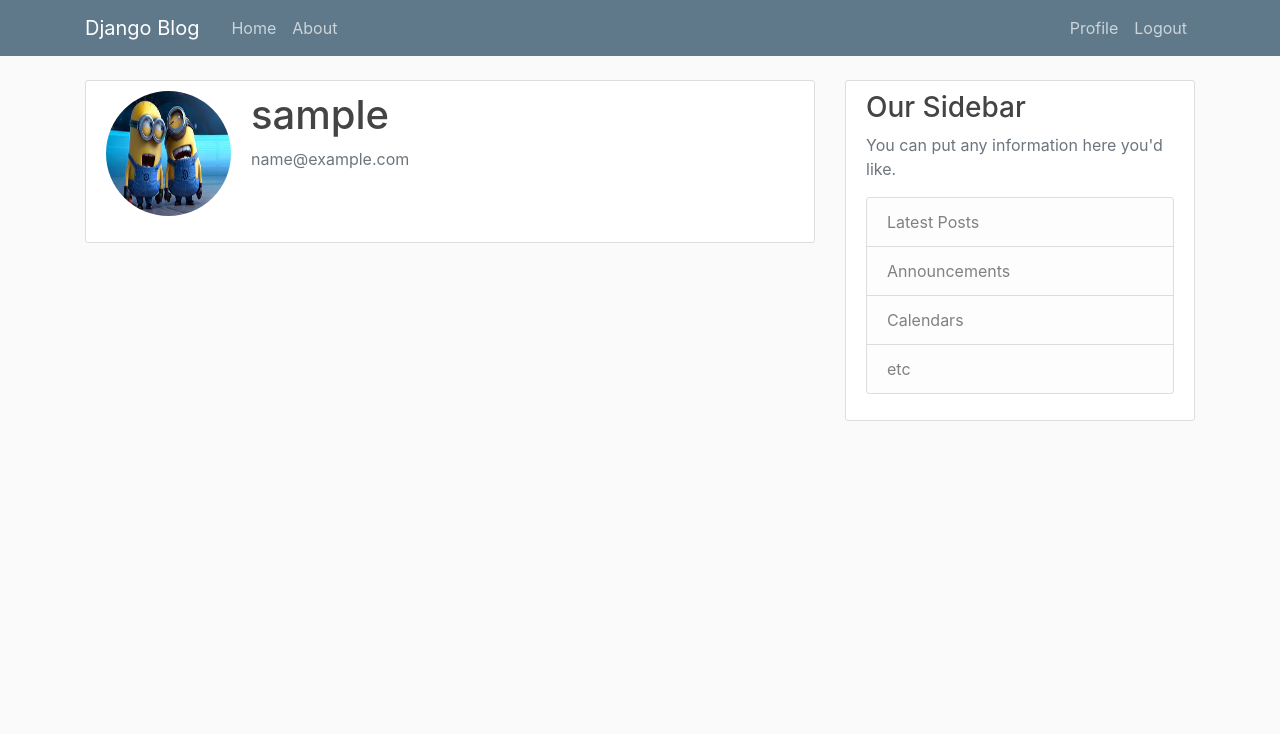
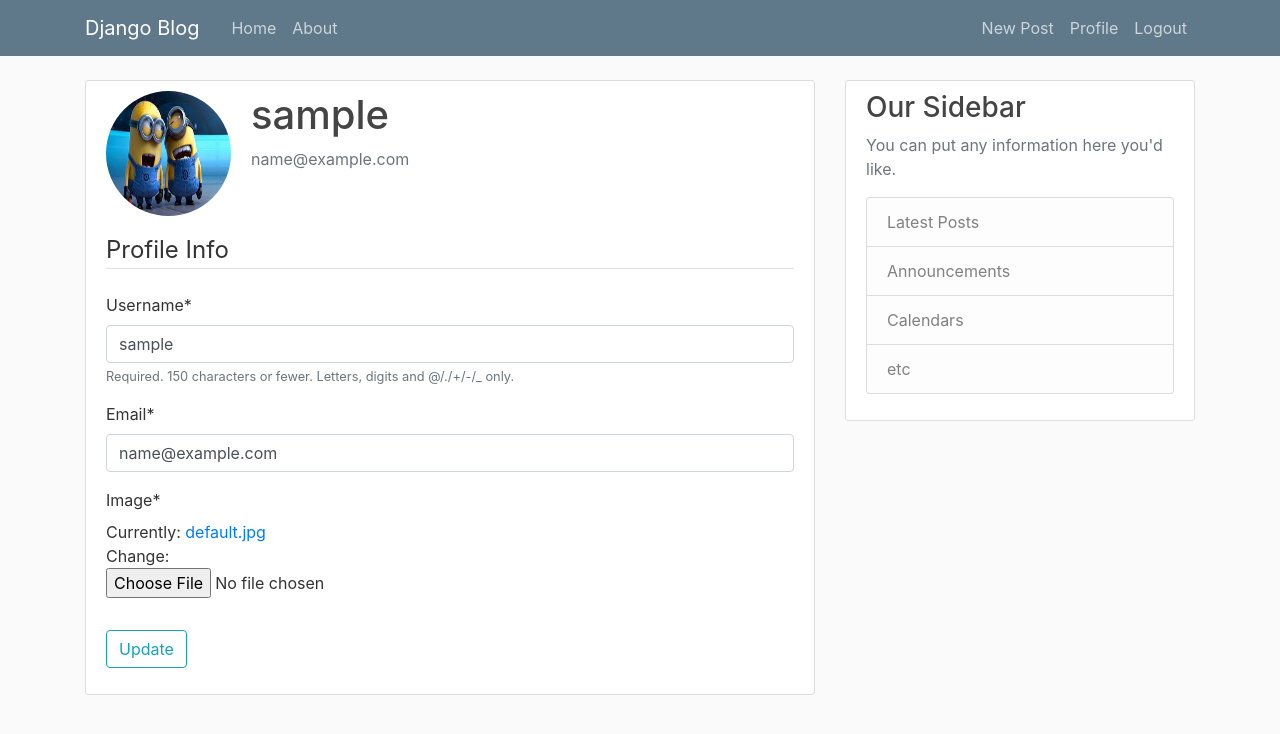
Before and after one commit to kush1307/Django-Blog-App, a Django app: page /profile/ in a window 1280 px wide. Shown: the top 734 px of the page. Run offline with Django 3.2, Linux system fonts and the light colour scheme; the visitor is signed in with stand-in values (Sample User, id 1); some libraries are stand-ins or nearby versions.

Commit message:
feat:Implemented CRUD operations for blog post using class based views.

```diff
--- a/blog/models.py
+++ b/blog/models.py
@@ -1,6 +1,7 @@
 from django.db import models
 from django.utils import timezone
 from django.contrib.auth.models import User
+from django.urls import reverse
 
 
 class Post(models.Model):
@@ -11,3 +12,6 @@ class Post(models.Model):
 
     def __str__(self):
         return self.title
+
+    def get_absolute_url(self):
+        return reverse('post-detail', kwargs={'pk':self.pk})
--- a/blog/templates/blog/base.html
+++ b/blog/templates/blog/base.html
@@ -31,6 +31,7 @@
             <!-- Navbar Right Side -->
             <div class="navbar-nav">
               {% if user.is_authenticated %}
+                  <a class="nav-item nav-link" href="{% url 'post-create' %}">New Post</a>
                   <a class="nav-item nav-link" href="{% url 'profile' %}">Profile</a>
                   <a class="nav-item nav-link" href="{% url 'logout' %}">Logout</a>
               {% else %}
--- a/blog/templates/blog/home.html
+++ b/blog/templates/blog/home.html
@@ -3,12 +3,13 @@
 {% block content %}
     {% for post in posts %}
         <article class="media content-section">
+            <img class="rounded-circle article-img" src="{{ post.author.profile.image.url }}">
           <div class="media-body">
             <div class="article-metadata">
               <a class="mr-2" href="#">{{ post.author }}</a>
               <small class="text-muted">{{ post.date_posted | date:"F d, Y" }}</small>
             </div>
-            <h2><a class="article-title" href="#">{{ post.title }}</a></h2>
+            <h2><a class="article-title" href="{% url 'post-detail' post.id %}">{{ post.title }}</a></h2>
             <p class="article-content">{{ post.content }}</p>
           </div>
         </article>
--- a/blog/urls.py
+++ b/blog/urls.py
@@ -1,7 +1,12 @@
 from django.urls import path
+from .views import PostListView, PostDetailView, PostCreateView, PostUpdateView, PostDeleteView
 from . import views
 
 urlpatterns = [
-    path('', views.home, name='blog-home'),
+    path('', PostListView.as_view(), name='blog-home'),
+    path('post/<int:pk>/', PostDetailView.as_view(), name='post-detail'),
+    path('post/new/', PostCreateView.as_view(), name='post-create'),
+    path('post/<int:pk>/update', PostUpdateView.as_view(), name='post-update'),
+    path('post/<int:pk>/delete', PostDeleteView.as_view(), name='post-delete'),
     path('about/', views.about, name='blog-about'),
 ]
--- a/users/forms.py
+++ b/users/forms.py
@@ -1,6 +1,7 @@
 from django import forms
 from django.contrib.auth.models import User
 from django.contrib.auth.forms import UserCreationForm
+from .models import Profile
 
 
 class UserRegisterForm(UserCreationForm):
@@ -9,3 +10,17 @@ class UserRegisterForm(UserCreationForm):
     class Meta:
         model = User
         fields = ['username', 'email', 'password1', 'password2']
+
+
+class UserUpdateForm(forms.ModelForm):
+    email = forms.EmailField()
+
+    class Meta:
+        model = User
+        fields = ['username', 'email']
+
+
+class ProfileUpdateForm(forms.ModelForm):
+    class Meta:
+        model = Profile
+        fields = ['image']
--- a/users/models.py
+++ b/users/models.py
@@ -1,5 +1,6 @@
 from django.db import models
 from django.contrib.auth.models import User
+from PIL import Image
 
 
 class Profile(models.Model):
@@ -8,3 +9,12 @@ class Profile(models.Model):
 
     def __str__(self):
         return f'{self.user.username} Profile'
+
+    def save(self, *args, **kwargs):
+        super().save(*args, **kwargs)
+
+        img = Image.open(self.image.path)
+        if img.height > 300 or img.width > 300:
+            output_size = (300, 300)
+            img.thumbnail(output_size)
+            img.save(self.image.path)
--- a/users/templates/users/profile.html
+++ b/users/templates/users/profile.html
@@ -10,6 +10,16 @@
           <p class="text-secondary">{{ user.email }}</p>
         </div>
       </div>
-      <!-- FORM HERE -->
+      <form method="POST" enctype="multipart/form-data">
+            {% csrf_token %}
+            <fieldset class="form-group">
+                <legend class="border-bottom mb-4">Profile Info</legend>
+                {{ u_form | crispy }}
+                {{ p_form | crispy }}
+            </fieldset>
+            <div class="form-group">
+                <button class="btn btn-outline-info" type="submit">Update</button>
+            </div>
+        </form>
     </div>
 {% endblock content %}
--- a/users/views.py
+++ b/users/views.py
@@ -1,6 +1,6 @@
 from django.shortcuts import render, redirect
 from django.contrib import messages
-from .forms import UserRegisterForm
+from .forms import UserRegisterForm, ProfileUpdateForm, UserUpdateForm
 from django.contrib.auth.decorators import login_required
 
 
@@ -19,4 +19,19 @@ def register(request):
 
 @login_required
 def profile(request):
-    return render(request, 'users/profile.html')
+    if request.method == 'POST':
+        u_form = UserUpdateForm(request.POST, instance=request.user)
+        p_form = ProfileUpdateForm(request.POST, request.FILES, instance=request.user.profile)
+        if u_form.is_valid() and p_form.is_valid():
+            u_form.save()
+            p_form.save()
+            messages.success(request, f'Your account has been updated!')
+            return redirect('profile')
+    else:
+        u_form = UserUpdateForm(instance=request.user)
+        p_form = ProfileUpdateForm(instance=request.user.profile)
+    context = {
+        'u_form': u_form,
+        'p_form': p_form
+    }
+    return render(request, 'users/profile.html', context)
```
Also changed, not shown: blog/templates/blog/post_confirm_delete.html (added, +17 -0 lines), blog/templates/blog/post_detail.html (added, +21 -0 lines), blog/templates/blog/post_form.html (added, +17 -0 lines), blog/views.py (+48 -0 lines), media/profile_pic/Will-Smith-actor-musician-2006.jpg (added), media/profile_pic/Will-Smith-actor-musician-2006_flgLRWc.jpg (added), media/profile_pic/Will-Smith-actor-musician-2006_j1YDmln.jpg (added).
